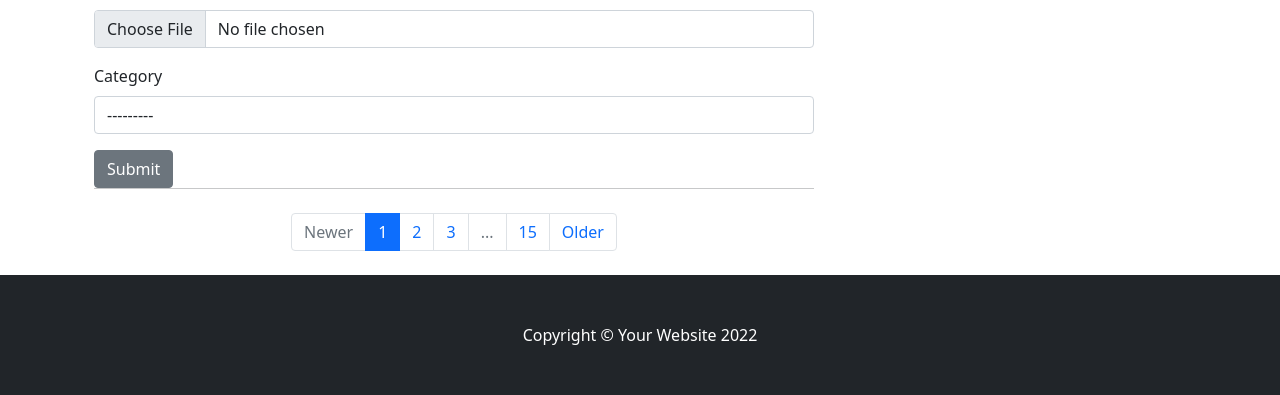
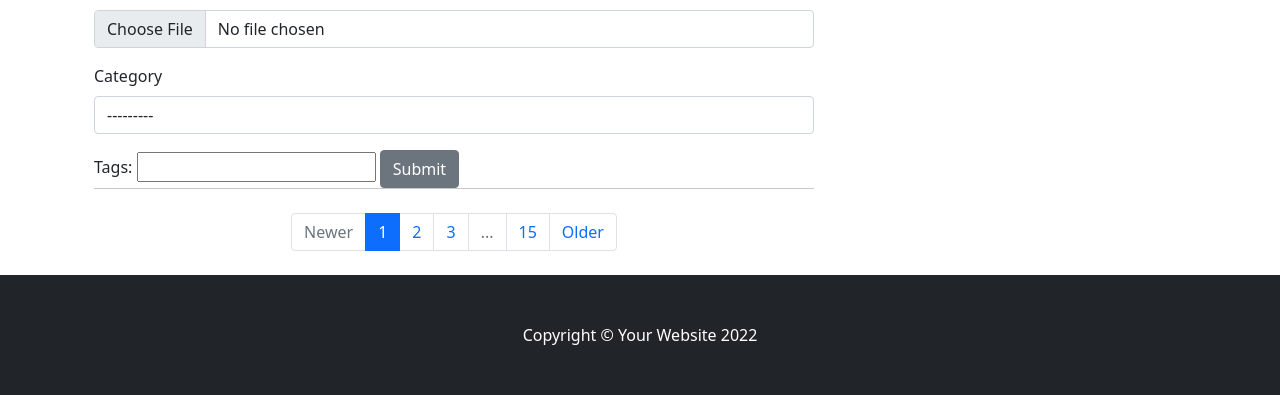
Before and after one commit to woohaen88/django-blog, a Django app: page /blog/create_post/ in a window 1280 px wide. Shown: the part 850-1245 px from the top of the page. Run offline with Django 4.2, Linux system fonts and the light colour scheme; the visitor is signed in with stand-in values (Sample User, id 1); data that the repository does not hold is empty; some libraries are stand-ins or nearby versions.

Commit message:
Feat: Django 뼈대 만들기

```diff
--- a/blog/templates/blog/post_detail.html
+++ b/blog/templates/blog/post_detail.html
@@ -34,7 +34,7 @@
                     {% if post.tags.exists %}
                         {% for tag in post.tags.all %}
                             <a href="{{ tag.get_absolute_url }}"><span
-                                    class="badge badge-pill badge-light">{{ tag }}</span>></a>
+                                    class="badge bg-info text-decoration-none link-light">{{ tag }}</span></a>
                         {% endfor %}
                         <br/>
                         <br/>
--- a/blog/templates/blog/post_form.html
+++ b/blog/templates/blog/post_form.html
@@ -11,6 +11,10 @@ Create Post - Blog
     <form action="" method="post" enctype="multipart/form-data">
     {% csrf_token %}
     {% bootstrap_form form %}
+        <tr>
+            <th><label for="id_tags_str">Tags:</label></th>
+            <td><input type="text" name="tags_str" id="id_tags_str"></td>
+        </tr>
 
     <button type="submit" class="btn btn-secondary float-right">Submit</button>
     </form>
--- a/blog/templates/blog/post_list.html
+++ b/blog/templates/blog/post_list.html
@@ -35,7 +35,7 @@
                     <!-- Tag -->
                     {% if p.tags.exists %}
                         {% for tag in p.tags.iterator %}
-                            <a href="{{ tag.get_absolute_url }}"><span class="badge badge-pill badge-light">{{ tag }}</span>></a>
+                            <a href="{{ tag.get_absolute_url }}"><span class="badge bg-info text-decoration-none link-light">{{ tag }}</span></a>
                         {% endfor %}
                         <br/>
                         <br/>
--- a/blog/templates/blog/post_update_form.html
+++ b/blog/templates/blog/post_update_form.html
@@ -12,6 +12,11 @@ Edit Post - Blog
     {% csrf_token %}
     {% bootstrap_form form %}
 
+        <tr>
+            <th><label for="id_tags_str">Tags:</label></th>
+            <td><input type="text" name="tags_str" id="id_tags_str" value="{{ tags_str_default }}"></td>
+        </tr>
+
     <button type="submit" class="btn btn-secondary float-right">Submit</button>
     </form>
 
--- a/blog/views.py
+++ b/blog/views.py
@@ -3,6 +3,7 @@ from django.shortcuts import render, redirect
 from .models import Post, Category, Tag
 from django.views.generic import ListView, DetailView, CreateView, UpdateView
 from django.contrib.auth.mixins import LoginRequiredMixin
+from django.utils.text import slugify
 
 
 class PostList(ListView):
@@ -77,7 +78,21 @@ class PostCreate(LoginRequiredMixin, CreateView):
         current_user = self.request.user
         if current_user.is_authenticated:
             form.instance.author = current_user
-            return super(PostCreate, self).form_valid(form)
+            response = super(PostCreate, self).form_valid(form)
+            tags_str = self.request.POST.get("tags_str")
+            if tags_str:
+                tags_str = tags_str.strip()
+                tags_list = tags_str.split(",")
+
+                for t in tags_list:
+                    t = t.strip()
+                    tag, is_tag_created = Tag.objects.get_or_create(name=t)
+                    if is_tag_created:
+                        tag.slug = slugify(t, allow_unicode=True)
+                        tag.save()
+                    self.object.tags.add(tag)
+            return response
+
         else:
             return redirect("/blog/")
 
@@ -93,3 +108,31 @@ class PostUpdate(LoginRequiredMixin, UpdateView):
             return super(PostUpdate, self).dispatch(request, *args, **kwargs)
         else:
             raise PermissionDenied
+
+    def get_context_data(self, **kwargs):
+        context = super(PostUpdate, self).get_context_data()
+        if self.object.tags.exists():
+            tags_str_list = list()
+            for t in self.object.tags.all():
+                tags_str_list.append(t.name)
+            context["tags_str_default"] = ", ".join(tags_str_list)
+        return context
+
+    def form_valid(self, form):
+        response = super(PostUpdate, self).form_valid(form)
+        self.object.tags.clear()
+
+        tags_str = self.request.POST.get("tags_str")
+        if tags_str:
+            tags_str = tags_str.strip()
+            tags_list = tags_str.split(",")
+
+            for t in tags_list:
+                t = t.strip()
+                tag, is_tag_created = Tag.objects.get_or_create(name=t)
+                if is_tag_created:
+                    tag.slug = slugify(t, allow_unicode=True)
+                    tag.save()
+                self.object.tags.add(tag)
+
+        return response
```
